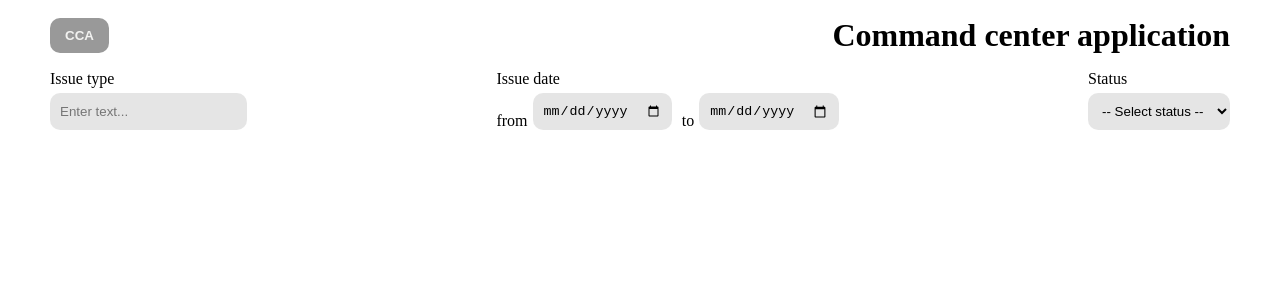
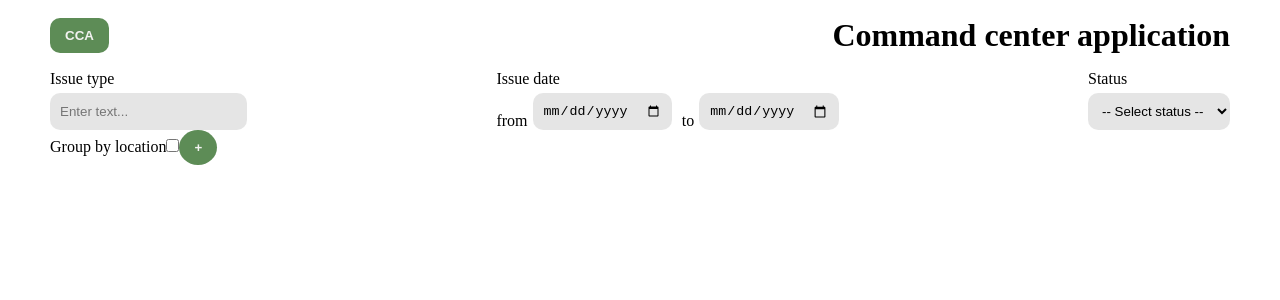
Before and after one commit to Elvira-del/command-center-app, a React (Create React App) app: page / in a window 1280 px wide. Shown: the top 300 px of the page. Built offline with nearby package versions, Linux system fonts and the light colour scheme.

Commit message:
feat: add issue report form opening

```diff
--- a/src/components/CenterPage/CenterPage.tsx
+++ b/src/components/CenterPage/CenterPage.tsx
@@ -1,16 +1,35 @@
-import React from "react";
+import { useState } from "react";
+import useLocalStorage from "hooks/useLocalStorage";
 import * as S from "./style";
 import { Container } from "styles/components";
 import ButtonUI from "components/UI/button/Button";
 import FilterPanel from "components/FilterPanel/FilterPanel";
+import TasksList from "components/TasksList/TasksList";
+import IssueForm from "components/IssueForm/IssueForm";
+
+export type Issue = {
+  location: string;
+  title: string;
+  startDate: string;
+  status: string;
+};
 
 const CenterPage = () => {
+  const [issues, setIssues] = useLocalStorage<Issue[]>("localIssues", []);
+  const [isOpen, setIsOpen] = useState(false);
+
+  const handleAddIssue = (issue: Issue) => {
+    setIssues([...issues, issue]);
+  };
+
   return (
     <>
       <S.Header>
         <Container>
           <S.HeaderWrapper>
-            <ButtonUI styleBtn="primary">CCA</ButtonUI>
+            <ButtonUI type="button" className="primary">
+              CCA
+            </ButtonUI>
             <h1>Command center application</h1>
           </S.HeaderWrapper>
         </Container>
@@ -20,6 +39,32 @@ const CenterPage = () => {
         <S.Section>
           <Container>
             <FilterPanel />
+
+            <S.TasksWrapper>
+              <div>
+                <label htmlFor="groupTask">
+                  Group by location
+                  <input type="checkbox" id="groupTask" />
+                </label>
+                <ButtonUI
+                  type="button"
+                  className="primary"
+                  radius="50"
+                  onClick={() => setIsOpen(true)}
+                >
+                  +
+                </ButtonUI>
+              </div>
+
+              {isOpen ? (
+                <IssueForm
+                  onAddIssue={handleAddIssue}
+                  onCloseForm={() => setIsOpen(false)}
+                />
+              ) : (
+                <TasksList tasks={issues} />
+              )}
+            </S.TasksWrapper>
           </Container>
         </S.Section>
       </S.Main>
--- a/src/components/CenterPage/style.ts
+++ b/src/components/CenterPage/style.ts
@@ -16,3 +16,8 @@ export const Main = styled.main``;
 export const Section = styled.section`
   margin-bottom: 35px;
 `;
+
+export const TasksWrapper = styled.div`
+  display: flex;
+  flex-direction: column;
+`;
--- a/src/components/IssueForm/IssueForm.tsx
+++ b/src/components/IssueForm/IssueForm.tsx
@@ -92,10 +92,10 @@ const IssueForm = ({ onAddIssue, onCloseForm }: IssueFormProps) => {
         </S.IssueLabel>
 
         <S.ButtonFormWrapper>
-          <ButtonUI type="submit" styleBtn="primary">
+          <ButtonUI type="submit" className="primary">
             Submit
           </ButtonUI>
-          <ButtonUI type="button" onClick={onCloseForm} styleBtn="secondary">
+          <ButtonUI type="button" onClick={onCloseForm} className="secondary">
             Cancel
           </ButtonUI>
         </S.ButtonFormWrapper>
```
